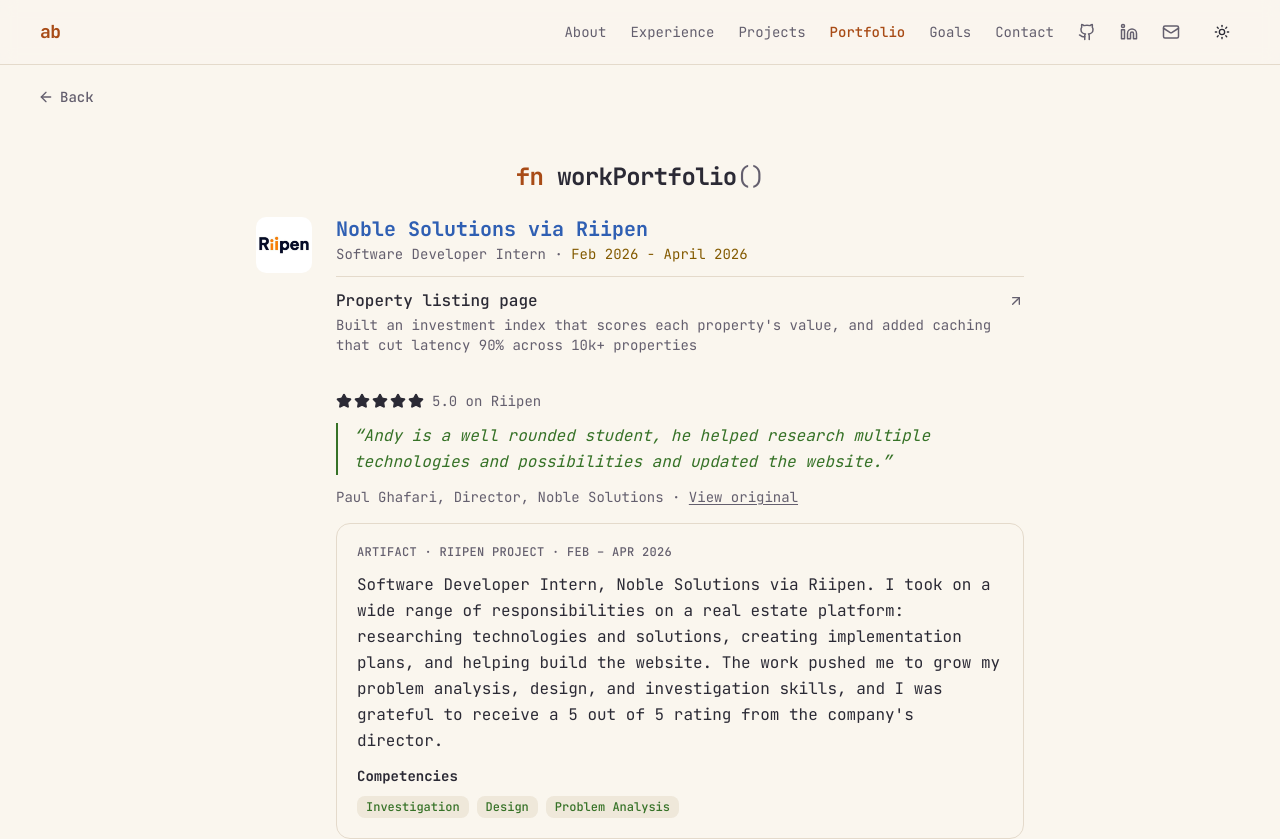
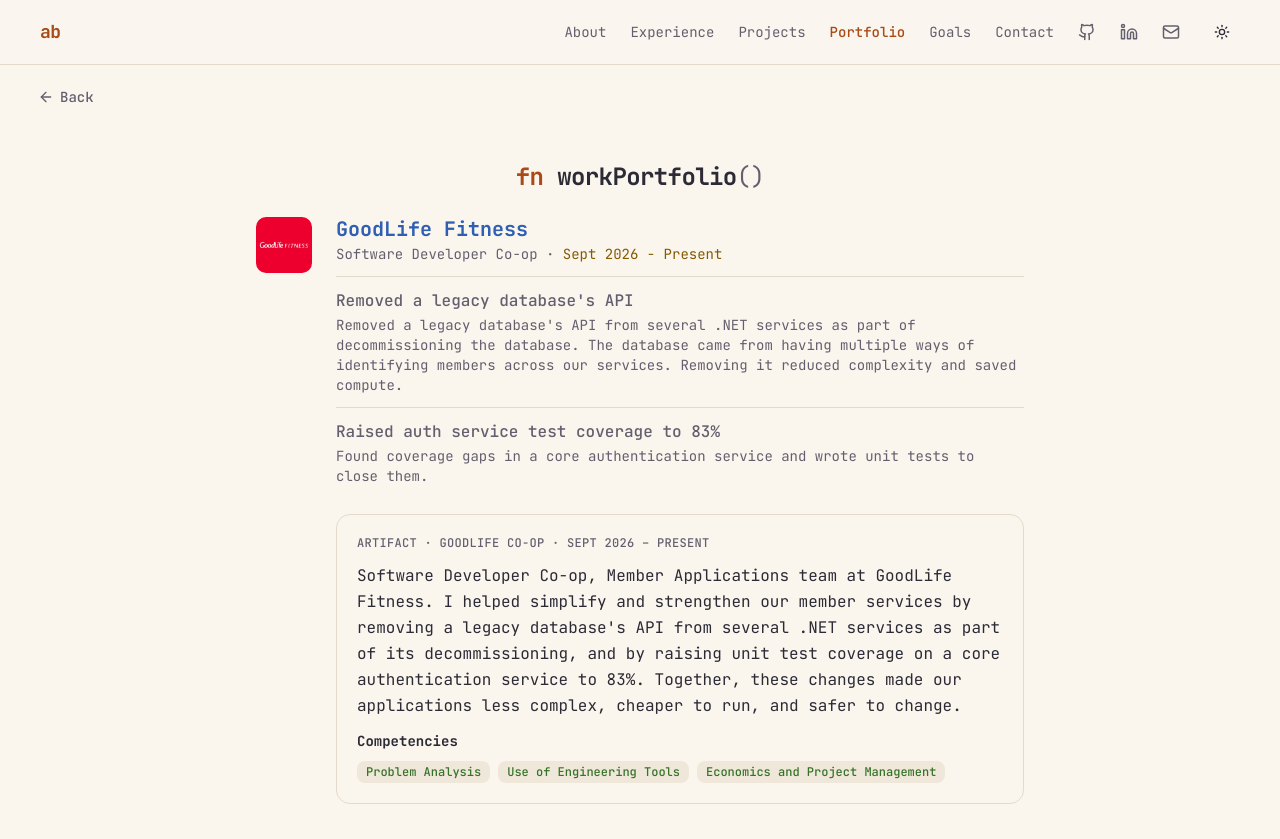
Before and after one commit to AndyyBanh/portfolio, a Next.js app: page /portfolio in a window 1280 px wide. Shown: the top 839 px of the page. Built offline with nearby package versions, Linux system fonts and the light colour scheme.

Commit message:
content update

```diff
--- a/app/components/WorkPortfolio.tsx
+++ b/app/components/WorkPortfolio.tsx
@@ -8,7 +8,7 @@ import { portfolio } from '../data/portfolio'
 import type { PortfolioFeedback, PortfolioLink } from '@/types'
 
 function LinkRow({ link }: { link: PortfolioLink }) {
-  const meta = [link.note, !link.href && 'Link coming soon']
+  const meta = [link.note, !link.href && !link.internal && 'Link coming soon']
     .filter(Boolean)
     .join(' · ')
 
--- a/app/data/artifacts.ts
+++ b/app/data/artifacts.ts
@@ -29,6 +29,12 @@ export const artifacts = {
       "Reflective essay, “Out of reach.” A short essay that draws on my experiences so far, covering my strengths, my weaknesses and how I plan to address them, my values, and how I learn. You may see yourself in my journey, my strengths, my weaknesses, and the values I hold. It matters because it's a deeper look at who I am as a person, a short piece to get to know me.",
     competencies: ["Communication Skills", "Life-Long Learning"],
   },
+  goodlife: {
+    source: "GoodLife co-op · Sept 2026 – Present",
+    caption:
+      "Software Developer Co-op, Member Applications team at GoodLife Fitness. I helped simplify and strengthen our member services by removing a legacy database's API from several .NET services as part of its decommissioning, and by raising unit test coverage on a core authentication service to 83%. Together, these changes made our applications less complex, cheaper to run, and safer to change.",
+    competencies: ["Problem Analysis", "Use of Engineering Tools", "Economics and Project Management"],
+  },
   riipen: {
     source: "Riipen project · Feb – Apr 2026",
     caption:
--- a/app/data/portfolio.ts
+++ b/app/data/portfolio.ts
@@ -1,18 +1,36 @@
 //   - `company`: must match a `company` in ./experience.ts — role, period and logo are pulled from there.
 //   - A link without `href` shows "Link coming soon"; an entry with `links: []` shows "Work samples coming soon."
+//   - `internal: true` marks proprietary work with no public link; it's shown with just its note.
 //   - `feedback`: shared with the person's permission. `rating` is out of 5.
+//   - Titles have no period; notes are full sentences ending in a period.
 
 import type { PortfolioEntry } from "@/types"
 import { artifacts } from "./artifacts"
 
 export const portfolio: PortfolioEntry[] = [
   {
+    company: "GoodLife Fitness",
+    links: [
+      {
+        title: "Removed a legacy database's API",
+        note: "Removed a legacy database's API from several .NET services as part of decommissioning the database. The database came from having multiple ways of identifying members across our services. Removing it reduced complexity and saved compute.",
+        internal: true,
+      },
+      {
+        title: "Raised auth service test coverage to 83%",
+        note: "Found coverage gaps in a core authentication service and wrote unit tests to close them.",
+        internal: true,
+      },
+    ],
+    artifact: artifacts.goodlife,
+  },
+  {
     company: "Noble Solutions via Riipen",
     links: [
       {
         title: "Property listing page",
         href: "https://hausq.ca/listing/C14142050/36-macpherson-avenue-toronto-c02",
-        note: "Built an investment index that scores each property's value, and added caching that cut latency 90% across 10k+ properties",
+        note: "Built an investment index that scores each property's value, and added caching that cut latency 90% across 10k+ properties.",
       },
     ],
     feedback: {
--- a/types/portfolio.ts
+++ b/types/portfolio.ts
@@ -4,6 +4,8 @@ export type PortfolioLink = {
   title: string
   href?: string
   note?: string
+  /** Internal/proprietary work with no public link — shown with just its note, no "Link coming soon". */
+  internal?: boolean
 }
 
 export type PortfolioFeedback = {
```
